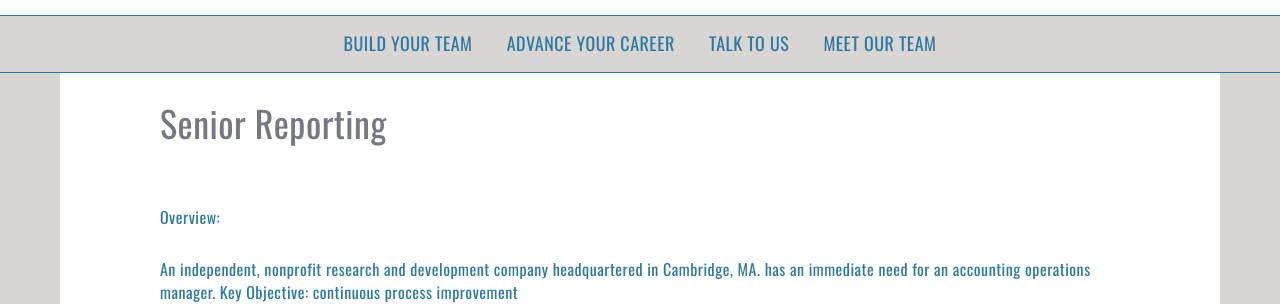
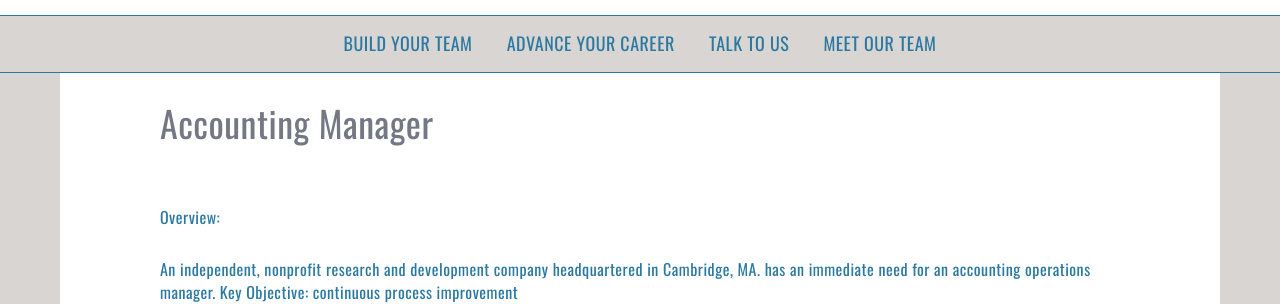
Before and after one commit to kingstondwight/site, a Jekyll site: the page built from _jobs/director-reporting.md, in a window 1280 px wide. Shown: the part 144-448 px from the top of the page. Built offline with Jekyll 4.4.1, drawn with Linux system fonts in a browser that asks for light colours; nearby versions of some CDN libraries; some web fonts are replaced; a script that is not in the unit is left out.

Commit message:
Update from Forestry.io - director-reporting.md

```diff
--- a/_jobs/director-reporting.md
+++ b/_jobs/director-reporting.md
@@ -1,6 +1,6 @@
 ---
 layout: jobs
-title: Senior Reporting
+title: Accounting Manager
 email: jhyde@kingstondwight.com
 banner: Contact Joe Hyde, Partner, Kingston Dwight
 date: '2017-05-08T11:32:59+00:00'
```
